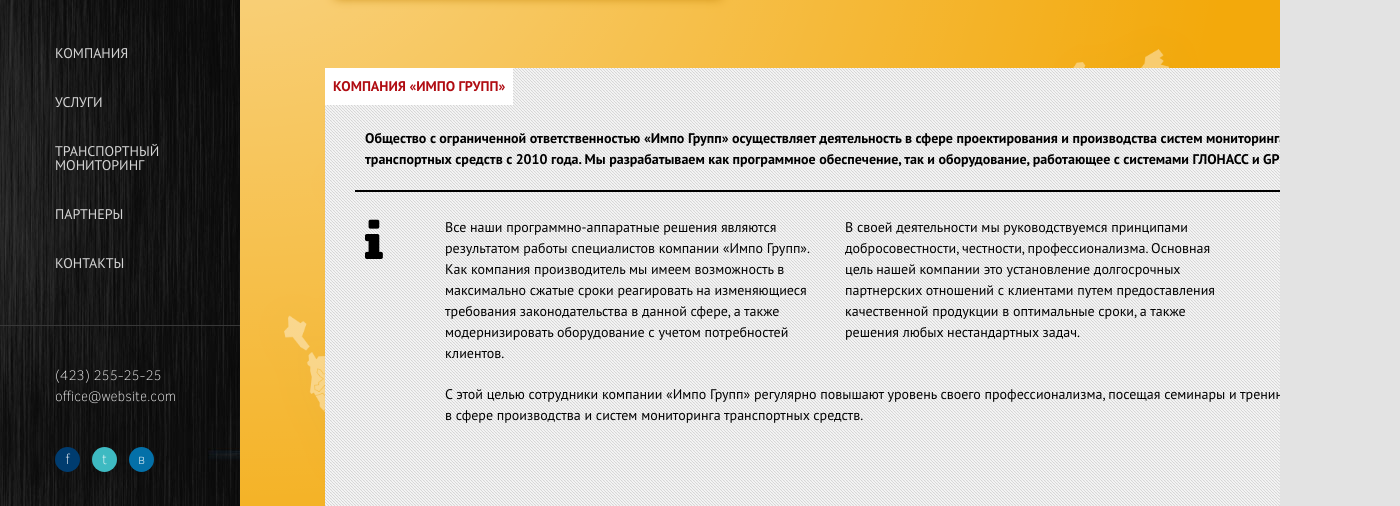
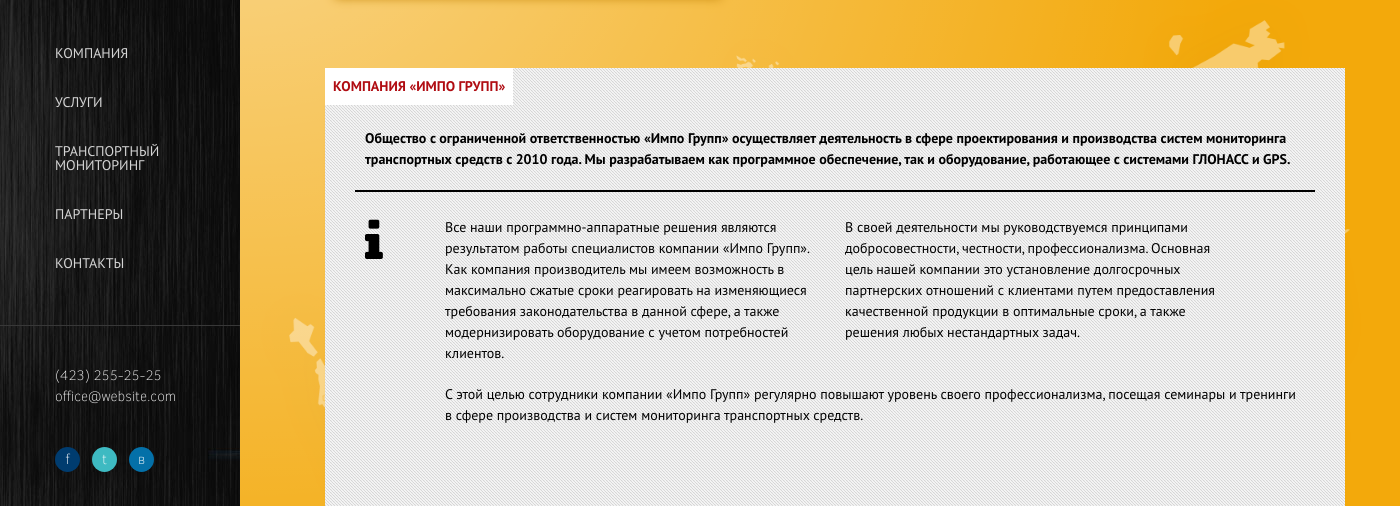
Before and after one commit to iastudio/impogroup, a website: page index.html in a window 1280 px wide. Shown: the part 104-610 px from the top of the page, 1400 px wide, since content can reach past the window. Drawn offline with nearby package versions, Linux system fonts and the light colour scheme.

Commit message:
no message

```diff
--- a/scss/_960.scss
+++ b/scss/_960.scss
@@ -18,7 +18,7 @@
 $cell_width: $col_width + $gutter;
 
 body {
-  min-width: 1280px;
+  min-width: 1400px;
 }
 
 /* `Containers
```
Also changed, not shown: css/app.css.
